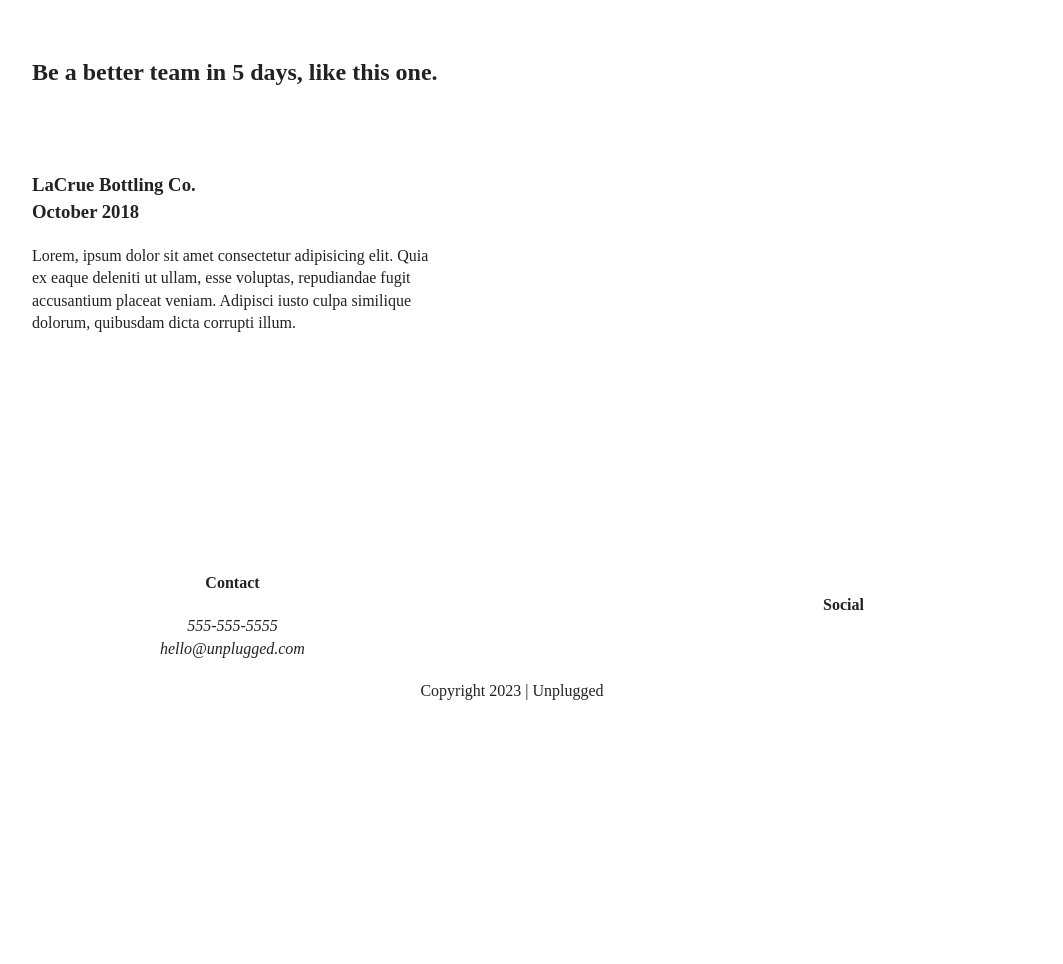
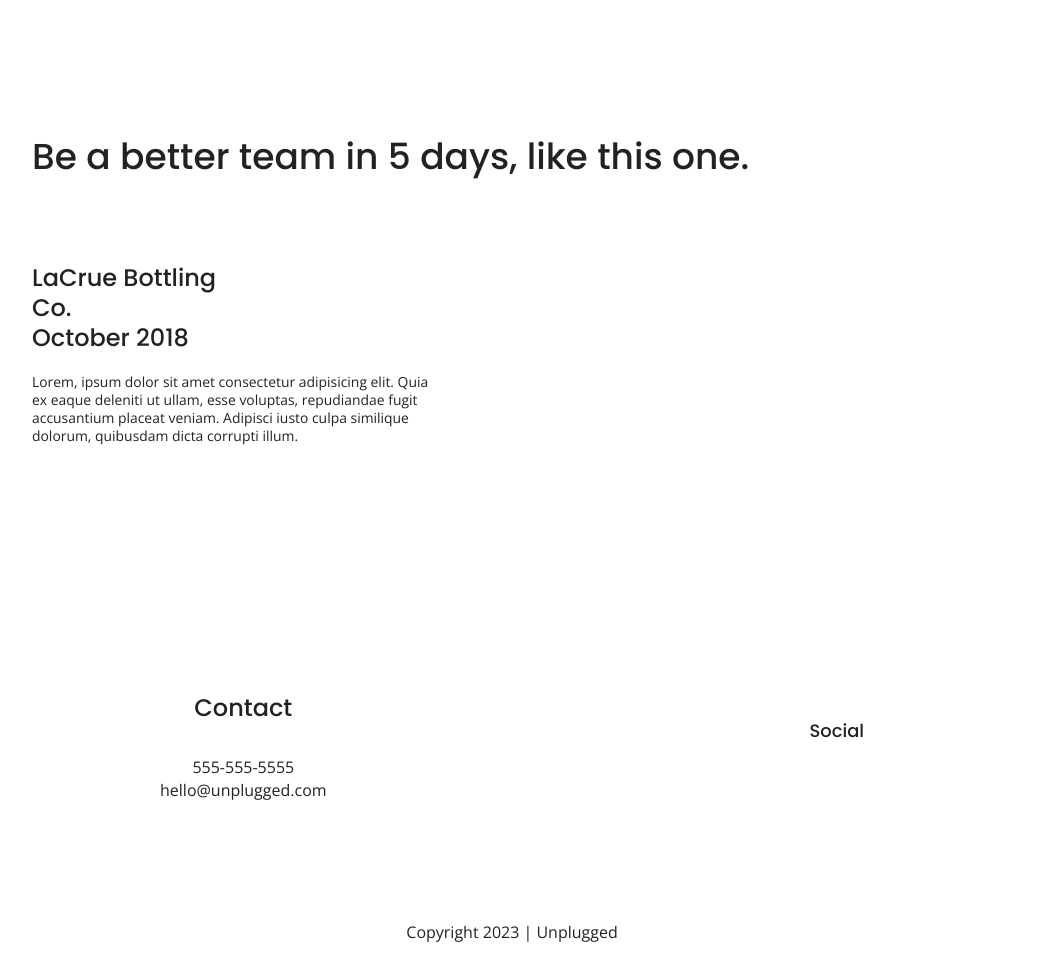
Before and after one commit to mdsncole/unplugged, a plain HTML site: page index.html in a window 1280 px wide. Shown: the part 1385-2349 px from the top of the page, without its empty margins (128-1191 px from the left). Before the commit the page ends 2207 px from the top, so only its background shows below. Drawn offline with nearby package versions, Linux system fonts and the light colour scheme; a script that the page names is missing.

Commit message:
Added font styles

```diff
--- a/css/main.css
+++ b/css/main.css
@@ -86,7 +86,58 @@ textarea {
 /* ==========================================================================
    Author's custom styles
    ========================================================================== */
-.content-wrapper{
+html{
+  font-size: 1rem;
+}
+
+body{
+  font-family: 'Open Sans', sans-serif;
+  font-size: 1em;
+}
+
+ul, ol{
+  list-style: none;
+}
+
+a{
+
+}
+
+h2{
+  font-family: 'Poppins', sans-serif;
+  font-size: 1.87em;
+  font-weight: 500;
+}
+
+h3, h4{
+  font-family: 'Poppins', sans-serif;
+  font-size: 1.12em;
+  font-weight: 500;
+}
+
+p{
+  font-size: .87em;
+  line-height: 18px;
+}
+
+img{
+
+}
+
+figure{
+
+}
+
+address{
+  font-style: normal;
+}
+
+a{
+  color: #e2e3ed;
+  text-decoration: none;
+}
+
+ .content-wrapper{
   width: 90%;
   margin: 50px 0;
 }
@@ -339,6 +390,25 @@ footer .copyright{
    ========================================================================== */
 
 @media screen and (min-width: 768px) {
+  h2{
+    font-size: 2.25em;
+    line-height: 48px;
+  }
+
+  h3{
+    font-size: 1.5em;
+    line-height: 30px;
+  }
+
+  .contact h4{
+    font-size: 1.5em;
+  }
+
+  footer p {
+    line-height: 18px;
+  }
+
+
 
   .content-wrapper {
     max-width: 640px;
--- a/index.html
+++ b/index.html
@@ -18,6 +18,9 @@
 
   <link rel="stylesheet" href="css/normalize.css">
   <link rel="stylesheet" href="css/main.css">
+
+  <!-- Google Fonts -->
+  <link href="https://fonts.googleapis.com/css?family=Open+Sans:400,700|Poppins:500,700" rel="stylesheet">
 
   <meta name="theme-color" content="#fafafa">
 </head>
@@ -117,8 +120,8 @@
           <p><a href="" class="social-icons"></a></p>
         </div>
       </div>
-      <div class="copyright">Copyright 2023 | Unplugged</div>
     </div>
+    <div class="copyright">Copyright 2023 | Unplugged</div>
   </footer>
 
   <!-- Google Analytics: change UA-XXXXX-Y to be your site's ID. -->
```
